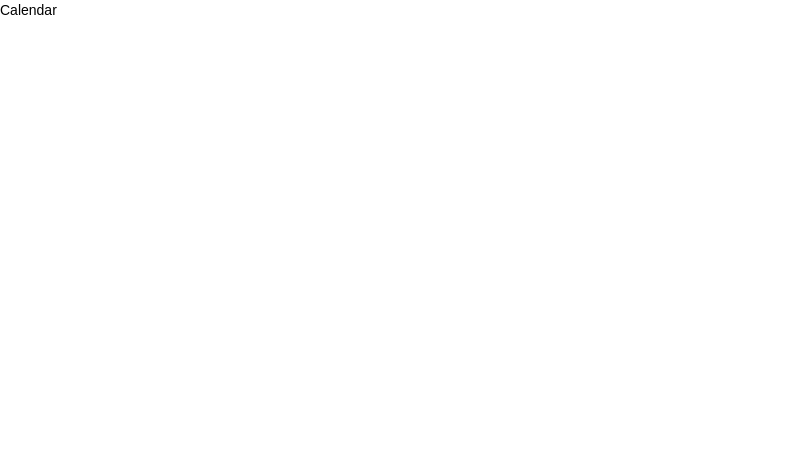
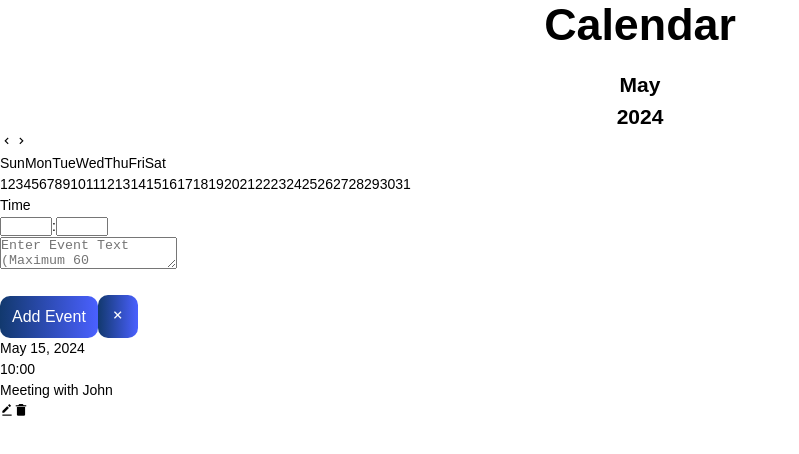
Before and after one commit to kaveenskn/InternQuest-web-Group2, a React (Vite) app: page /Calendar in a window 1280 px wide. Shown: the top 454 px of the page, without its empty margins (0-799 px from the left). Built offline with nearby package versions, Linux system fonts and the light colour scheme.

Commit message:
setup content of calander

```diff
--- a/index.html
+++ b/index.html
@@ -9,6 +9,7 @@
     <link rel="stylesheet" href="https://cdn-uicons.flaticon.com/uicons-regular-rounded/css/uicons-regular-rounded.css">
     <link rel="stylesheet" href="https://cdn-uicons.flaticon.com/uicons-thin-straight/css/uicons-thin-straight.css">
     <link rel="stylesheet" href="https://cdn-uicons.flaticon.com/uicons-regular-solid/css/uicons-regular-solid.css">
+    <link href="https://unpkg.com/boxicons@2.1.4/css/boxicons.min.css" rel="stylesheet" />
 
     <title>Vite + React</title>
   </head>
--- a/src/pages/Calendar.jsx
+++ b/src/pages/Calendar.jsx
@@ -3,7 +3,97 @@
 
 const Calendar = () => {
   return (
-    <div>Calendar</div>
+      <div className="calendar-app">
+            <div className="calendar">
+                <h1 className="heading">Calendar</h1>
+                <div className="navigate-date">
+                    <h2 className="month">May</h2>
+                    <h2 className="year">2024</h2>
+                    <div className="buttons">
+                        <i className="bx bx-chevron-left"></i>
+                        <i className="bx bx-chevron-right"></i>
+                    </div>
+                </div>
+                <div className="weekdays">
+                    <span>Sun</span>
+                    <span>Mon</span>
+                    <span>Tue</span>
+                    <span>Wed</span>
+                    <span>Thu</span>
+                    <span>Fri</span>
+                    <span>Sat</span>
+                </div>
+                <div className="days">
+                    <span>1</span>
+                    <span>2</span>
+                    <span>3</span>
+                    <span>4</span>
+                    <span>5</span>
+                    <span>6</span>
+                    <span>7</span>
+                    <span>8</span>
+                    <span>9</span>
+                    <span>10</span>
+                    <span>11</span>
+                    <span>12</span>
+                    <span>13</span>
+                    <span>14</span>
+                    <span>15</span>
+                    <span>16</span>
+                    <span>17</span>
+                    <span>18</span>
+                    <span>19</span>
+                    <span>20</span>
+                    <span>21</span>
+                    <span>22</span>
+                    <span>23</span>
+                    <span>24</span>
+                    <span>25</span>
+                    <span>26</span>
+                    <span>27</span>
+                    <span>28</span>
+                    <span>29</span>
+                    <span>30</span>
+                    <span>31</span>
+                </div>
+            </div>
+
+            {/* Event Management Section */}
+            <div className="events">
+                {/* Event Popup */}
+                <div className="event-popup">
+                    <div className="time-input">
+                        <div className="event-popup-time">Time</div>
+                        <input type="number" name="hours" min="0" max="24" className="hours" />
+                        <span>:</span>
+                        <input type="number" name="minutes" min="0" max="59" className="minutes" />
+                    </div>
+                    <textarea
+                        placeholder="Enter Event Text (Maximum 60 Characters)"
+                        maxLength="60"
+                    ></textarea>
+                    <div className="event-popup-buttons">
+                        <button className="event-popup-btn">Add Event</button>
+                        <button className="close-event-popup">
+                            <i className="bx bx-x"></i>
+                        </button>
+                    </div>
+                </div>
+
+                {/* Event Display */}
+                <div className="event">
+                    <div className="event-date-wrapper">
+                        <div className="event-date">May 15, 2024</div>
+                        <div className="event-time">10:00</div>
+                    </div>
+                    <div className="event-text">Meeting with John</div>
+                    <div className="event-buttons">
+                        <i className="bx bxs-edit-alt"></i>
+                        <i className="bx bxs-trash-alt"></i>
+                    </div>
+                </div>
+            </div>
+        </div>
   )
 }
 
```
